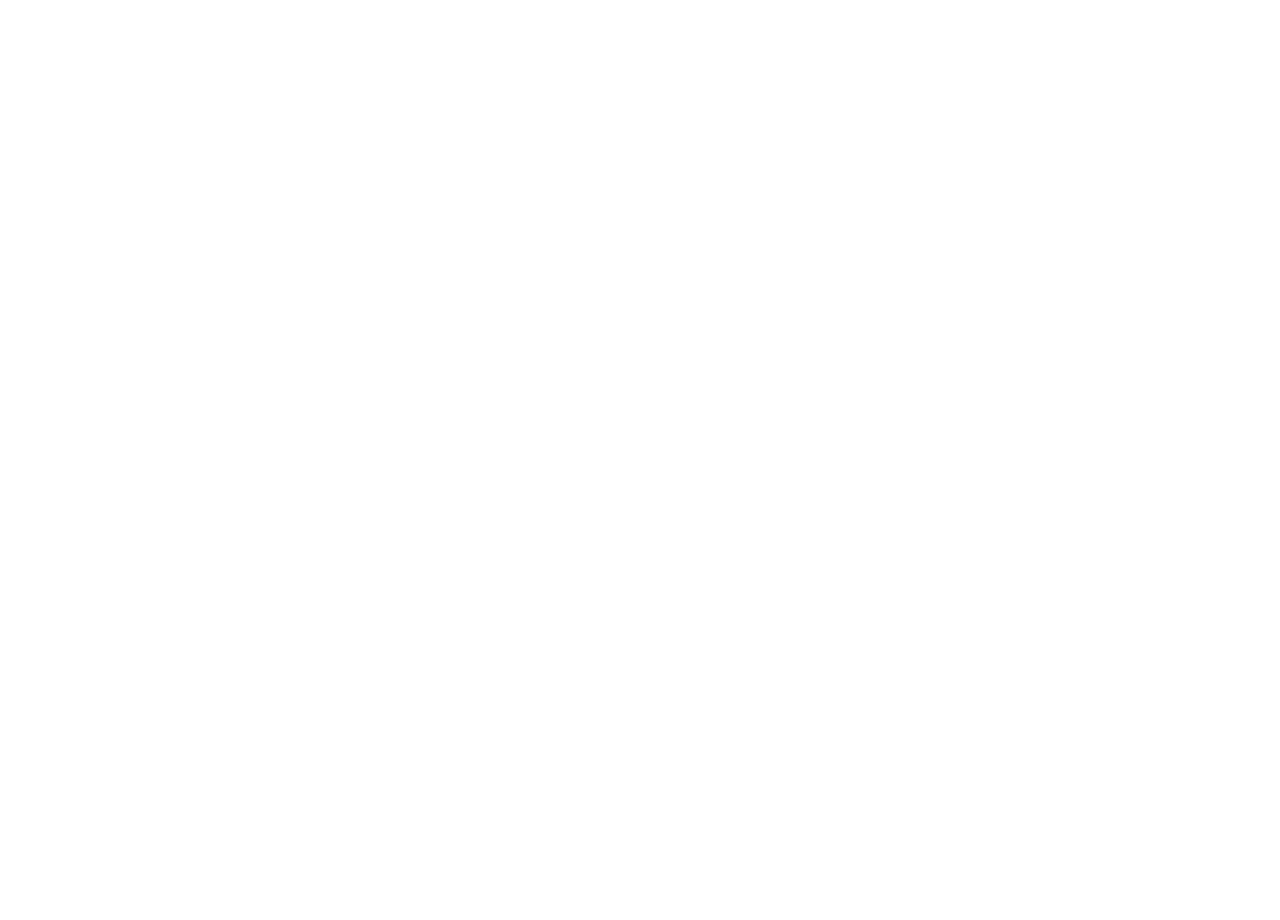
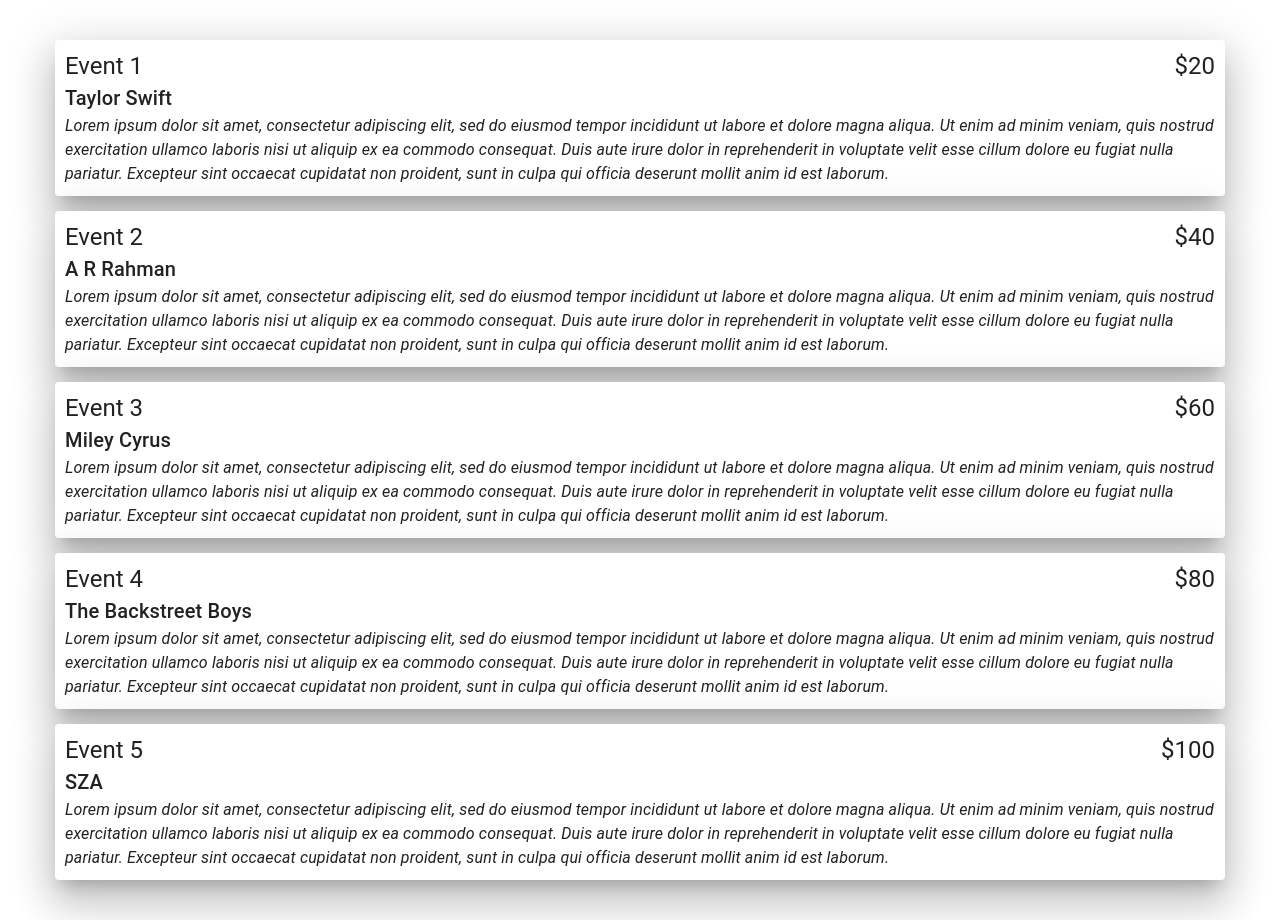
Before and after one commit to Priyanjoli-Mukherjee/ticket-master, a React (Create React App) app: page / in a window 1280 px wide. Before the commit the page ends 800 px from the top, so only its background shows below. Built offline with nearby package versions, Linux system fonts and the light colour scheme.

Commit message:
added events

```diff
--- a/src/Event.ts
+++ b/src/Event.ts
@@ -2,4 +2,5 @@
   title: string;
   description: string;
   artist: string;
+  price: number;
 };
--- a/src/EventListPage.tsx
+++ b/src/EventListPage.tsx
@@ -1,5 +1,23 @@
-import React from "react";
+import { Box, Paper, Typography } from "@mui/material";
+import React, { useMemo } from "react";
+import { getEventData } from "./getEventData";
 
 export function EventListPage() {
-  return <div></div>;
+  const events = useMemo(() => getEventData(), []);
+  return (
+    <Box margin={5}>
+      {events.map((event) => (
+        <Paper elevation={24} style={{ margin: 15, padding: 10 }}>
+          <Box display="flex" justifyContent="space-between">
+            <Typography variant="h5">{event.title}</Typography>
+            <Typography variant="h5">{`$${event.price}`}</Typography>
+          </Box>
+          <Typography variant="h6">{event.artist}</Typography>
+          <Typography variant="body1" style={{ fontStyle: "italic" }}>
+            {event.description}
+          </Typography>
+        </Paper>
+      ))}
+    </Box>
+  );
 }
--- a/src/getEventData.ts
+++ b/src/getEventData.ts
@@ -8,9 +8,10 @@
     "The Backstreet Boys",
     "SZA",
   ].map((artist: string, index: number) => ({
-    title: `Event ${index}`,
+    title: `Event ${index + 1}`,
     description:
       "Lorem ipsum dolor sit amet, consectetur adipiscing elit, sed do eiusmod tempor incididunt ut labore et dolore magna aliqua. Ut enim ad minim veniam, quis nostrud exercitation ullamco laboris nisi ut aliquip ex ea commodo consequat. Duis aute irure dolor in reprehenderit in voluptate velit esse cillum dolore eu fugiat nulla pariatur. Excepteur sint occaecat cupidatat non proident, sunt in culpa qui officia deserunt mollit anim id est laborum.",
     artist,
+    price: (index + 1) * 20,
   }));
 }
```
